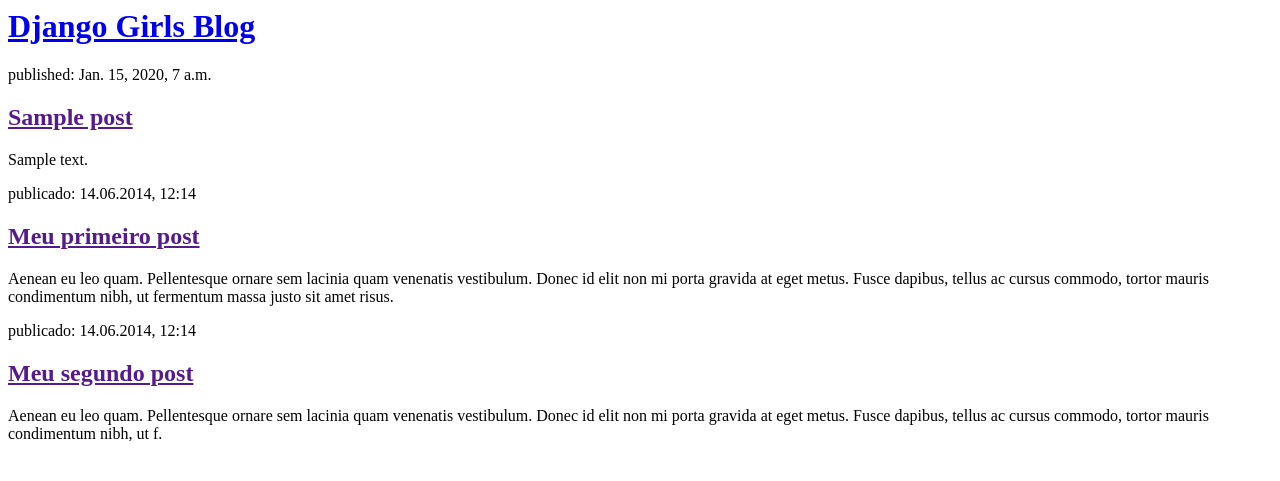
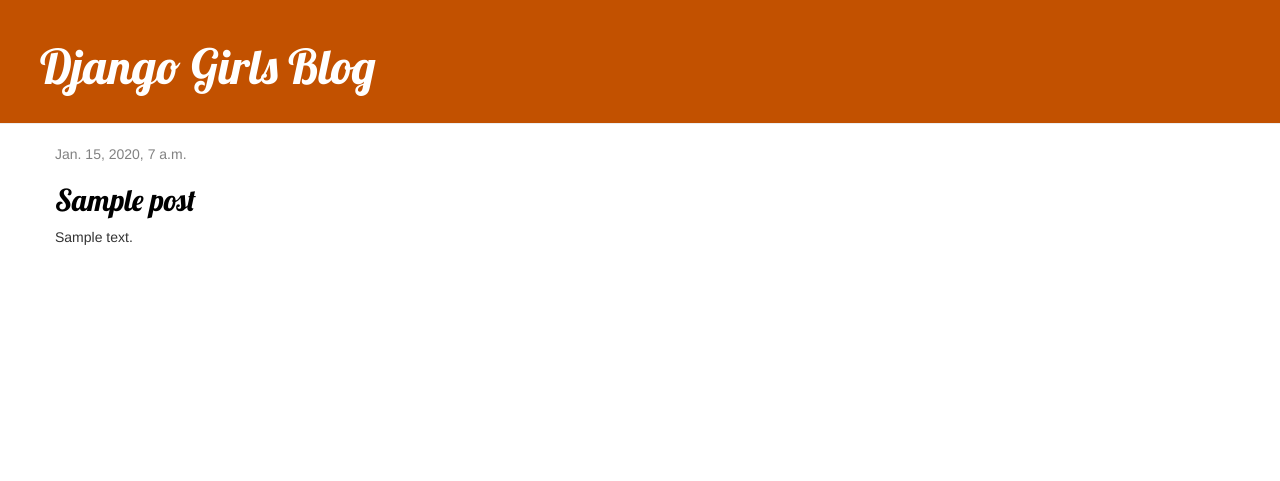
Before and after one commit to caiquevitoriano/my-first-blog, a Django app: template blog/templates/blog/post_list.html in a window 1280 px wide. Shown: the top 481 px of the page. Run offline with Django 3.2, Linux system fonts and the light colour scheme; the template is opened without the code that fills it: values that come from a table or form of the project are taken from there, others are empty; tables that the repository leaves empty hold one stand-in row (values such as "Sample post"); some libraries are stand-ins or nearby versions.

Commit message:
detalhes noticia

```diff
--- /dev/null
+++ b/blog/static/css/blog.css
@@ -0,0 +1,46 @@
+.page-header {
+     background-color: #C25100;
+     margin-top: 0;
+     padding: 20px 20px 20px 40px;
+ }
+
+ .page-header h1, .page-header h1 a, .page-header h1 a:visited, .page-header h1 a:active {
+     color: #ffffff;
+     font-size: 36pt;
+     text-decoration: none;
+ }
+
+ .content {
+     margin-left: 40px;
+ }
+
+ h1, h2, h3, h4 {
+     font-family: 'Lobster', cursive;
+ }
+
+ .date {
+     color: #828282;
+ }
+
+ .save {
+     float: right;
+ }
+
+ .post-form textarea, .post-form input {
+     width: 100%;
+ }
+
+ .top-menu, .top-menu:hover, .top-menu:visited {
+     color: #ffffff;
+     float: right;
+     font-size: 26pt;
+     margin-right: 20px;
+ }
+
+ .post {
+     margin-bottom: 70px;
+ }
+
+ .post h2 a, .post h2 a:visited {
+     color: #000000;
+ }
--- /dev/null
+++ b/blog/templates/blog/base.html
@@ -0,0 +1,24 @@
+{% load static %}
+<html>
+    <head>
+        <title>Django Girls blog</title>
+        <link rel="stylesheet" href="//maxcdn.bootstrapcdn.com/bootstrap/3.2.0/css/bootstrap.min.css">
+        <link rel="stylesheet" href="//maxcdn.bootstrapcdn.com/bootstrap/3.2.0/css/bootstrap-theme.min.css">
+        <link href='//fonts.googleapis.com/css?family=Lobster&subset=latin,latin-ext' rel='stylesheet' type='text/css'>
+        <link rel="stylesheet" href="{% static 'css/blog.css' %}">
+    </head>
+    <body>
+            <div class="page-header">
+                <h1><a href="/">Django Girls Blog</a></h1>
+            </div>
+            <div class="content container">
+                <div class="row">
+                    <div class="col-md-8">
+                    {% block content %}
+                    {% endblock %}
+                    </div>
+                </div>
+            </div>
+        </body>
+
+</html>
--- a/blog/templates/blog/post_list.html
+++ b/blog/templates/blog/post_list.html
@@ -1,38 +1,14 @@
-<html>
+{% extends 'blog/base.html' %}
 
-<head>
-    <title>Blog Django Girls</title>
-</head>
 
-<body>
-    <div>
-        <div>
-            <h1><a href="/">Django Girls Blog</a></h1>
-        </div>
-
-        {% for post in posts %}
-        <div>
-            <p>published: {{ post.published_date }}</p>
-            <h2><a href="">{{ post.title }}</a></h2>
+{% block content %}
+    {% for post in posts %}
+        <div class="post">
+            <div class="date">
+                {{ post.published_date }}
+            </div>
+            <h2><a href="{% url 'post_detail' pk=post.pk %}">{{ post.title }}</a></h2>
             <p>{{ post.text|linebreaksbr }}</p>
         </div>
-        {% endfor %}
-    </div>
-
-    <div>
-        <p>publicado: 14.06.2014, 12:14</p>
-        <h2><a href="">Meu primeiro post</a></h2>
-        <p>Aenean eu leo quam. Pellentesque ornare sem lacinia quam venenatis vestibulum. Donec id elit non mi porta
-            gravida at eget metus. Fusce dapibus, tellus ac cursus commodo, tortor mauris condimentum nibh, ut fermentum
-            massa justo sit amet risus.</p>
-    </div>
-
-    <div>
-        <p>publicado: 14.06.2014, 12:14</p>
-        <h2><a href="">Meu segundo post</a></h2>
-        <p>Aenean eu leo quam. Pellentesque ornare sem lacinia quam venenatis vestibulum. Donec id elit non mi porta
-            gravida at eget metus. Fusce dapibus, tellus ac cursus commodo, tortor mauris condimentum nibh, ut f.</p>
-    </div>
-</body>
-
-</html>
+    {% endfor %}
+{% endblock %}
--- a/blog/urls.py
+++ b/blog/urls.py
@@ -3,4 +3,5 @@ from . import views
 
 urlpatterns = [
     path('', views.post_list, name='post_list'),
+    path('post/<int:pk>/', views.post_detail, name='post_detail'),
 ]
```
Also changed, not shown: blog/templates/blog/post_detail.html (added, +13 -0 lines), blog/views.py (+9 -0 lines).
